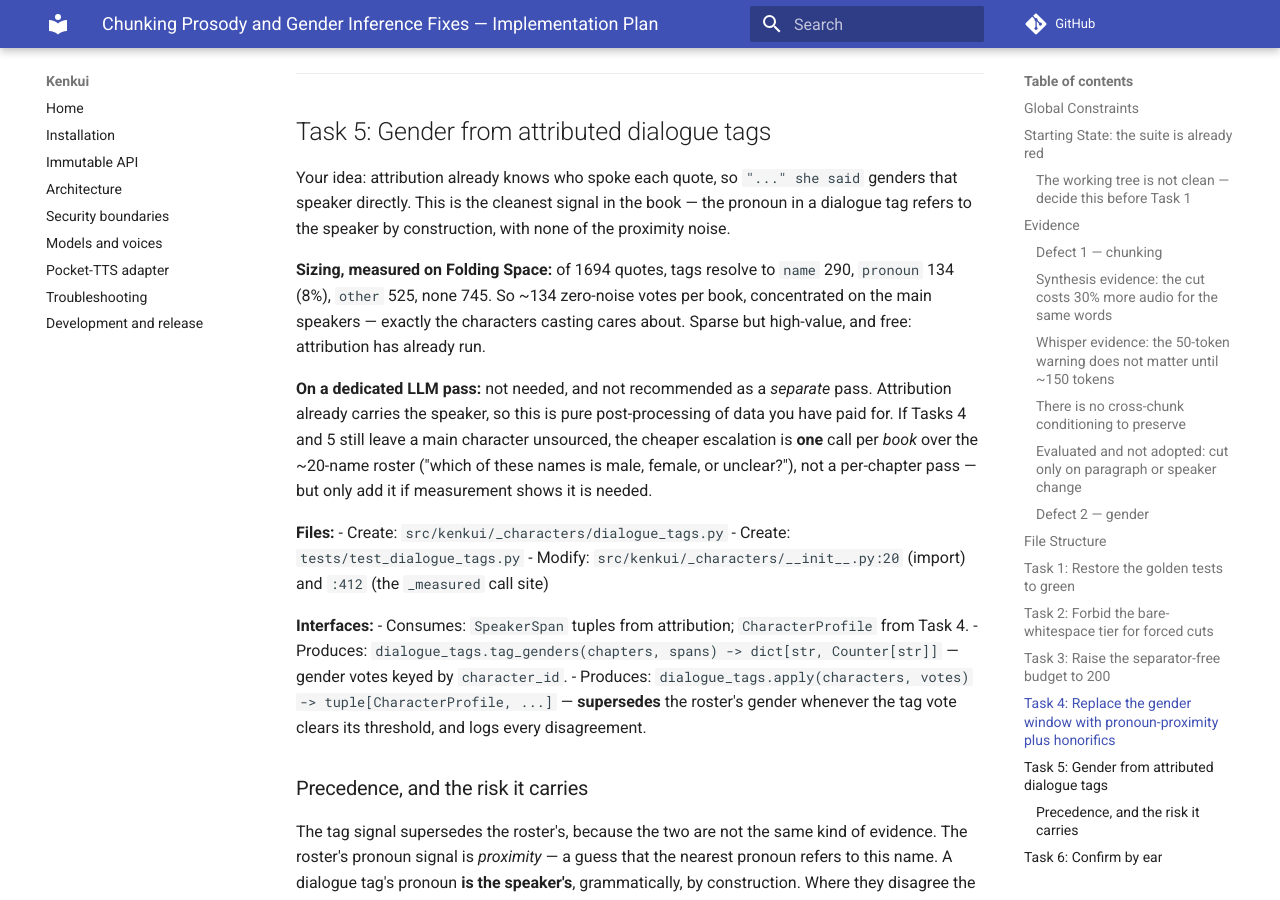
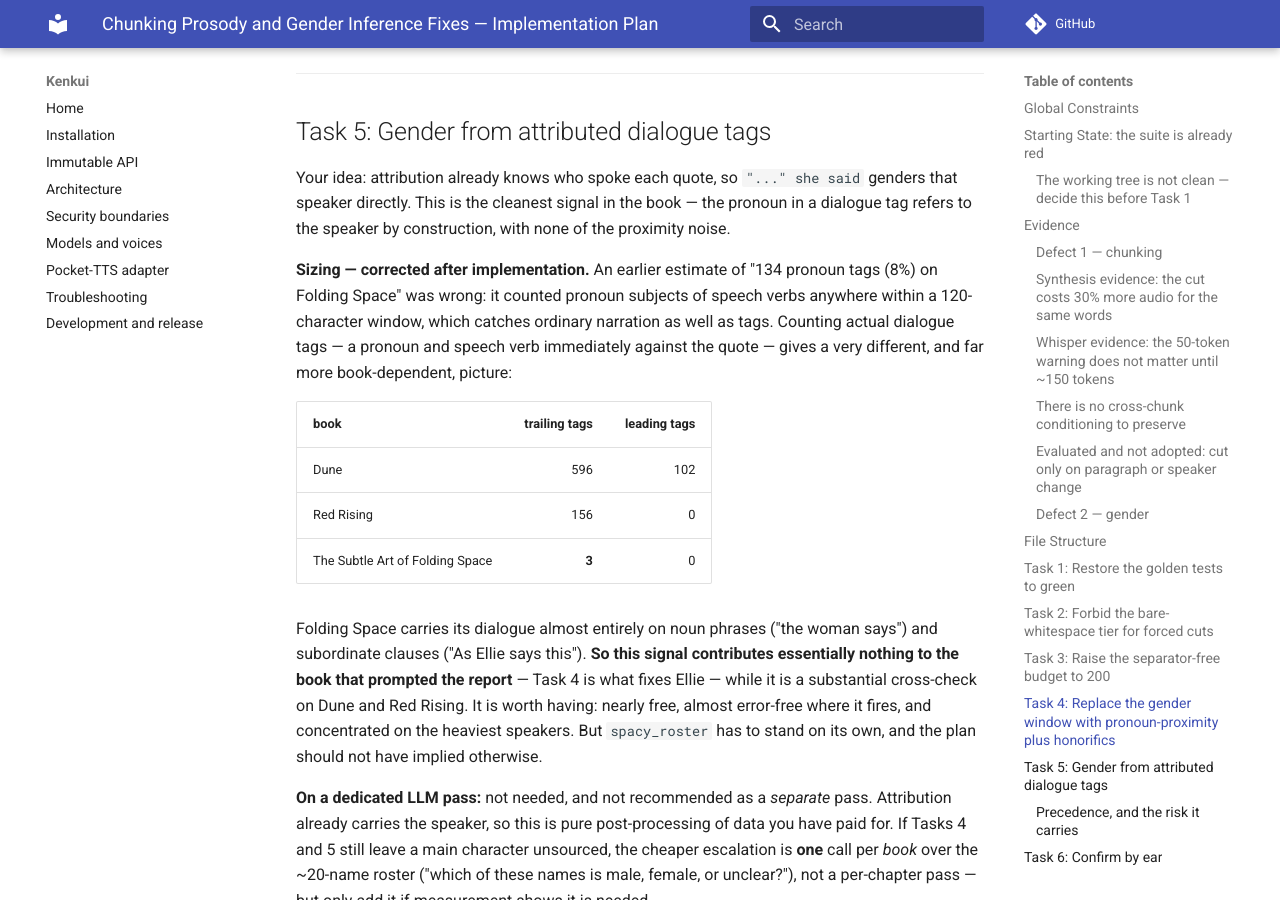
Before and after one commit to D1zzl3D0p/kenkui, an MkDocs documentation site: the page built from docs/superpowers/plans/2026-09-05-chunking-and-gender-fixes.md, in a window 1280 px wide and 900 px high, scrolled down 20324 px. Built offline with MkDocs 1.6.1 and Material for MkDocs 9.7.7, drawn with Linux system fonts in a browser that asks for light colours; comment, search, counter and statistics services are not loaded.

Commit message:
docs: correct the dialogue-tag sizing in the plan
The 134-tags-per-book figure counted pronoun subjects of speech verbs
anywhere in a 120-character window, which catches ordinary narration too.
Counting tags actually against a quote: Dune 698, Red Rising 156, and
The Subtle Art of Folding Space 3.

So the signal contributes nothing to the book that prompted the report,
where the roster fix is what resolves Ellie. Recorded because the plan
implied otherwise.

Co-Authored-By: Claude Opus 5 <noreply@anthropic.com>
Claude-Session: https://claude.ai/code/session_01M5nQ1BjbDrYULaH6ULpegN

```diff
--- a/docs/superpowers/plans/2026-09-05-chunking-and-gender-fixes.md
+++ b/docs/superpowers/plans/2026-09-05-chunking-and-gender-fixes.md
@@ -815,7 +815,15 @@ Adds gendered honorifics, which state the answer outright."
 
 Your idea: attribution already knows who spoke each quote, so `"..." she said` genders that speaker directly. This is the cleanest signal in the book — the pronoun in a dialogue tag refers to the speaker by construction, with none of the proximity noise.
 
-**Sizing, measured on Folding Space:** of 1694 quotes, tags resolve to `name` 290, `pronoun` 134 (8%), `other` 525, none 745. So ~134 zero-noise votes per book, concentrated on the main speakers — exactly the characters casting cares about. Sparse but high-value, and free: attribution has already run.
+**Sizing — corrected after implementation.** An earlier estimate of "134 pronoun tags (8%) on Folding Space" was wrong: it counted pronoun subjects of speech verbs anywhere within a 120-character window, which catches ordinary narration as well as tags. Counting actual dialogue tags — a pronoun and speech verb immediately against the quote — gives a very different, and far more book-dependent, picture:
+
+| book | trailing tags | leading tags |
+|---|---:|---:|
+| Dune | 596 | 102 |
+| Red Rising | 156 | 0 |
+| The Subtle Art of Folding Space | **3** | 0 |
+
+Folding Space carries its dialogue almost entirely on noun phrases ("the woman says") and subordinate clauses ("As Ellie says this"). **So this signal contributes essentially nothing to the book that prompted the report** — Task 4 is what fixes Ellie — while it is a substantial cross-check on Dune and Red Rising. It is worth having: nearly free, almost error-free where it fires, and concentrated on the heaviest speakers. But `spacy_roster` has to stand on its own, and the plan should not have implied otherwise.
 
 **On a dedicated LLM pass:** not needed, and not recommended as a *separate* pass. Attribution already carries the speaker, so this is pure post-processing of data you have paid for. If Tasks 4 and 5 still leave a main character unsourced, the cheaper escalation is **one** call per *book* over the ~20-name roster ("which of these names is male, female, or unclear?"), not a per-chapter pass — but only add it if measurement shows it is needed.
 
```
